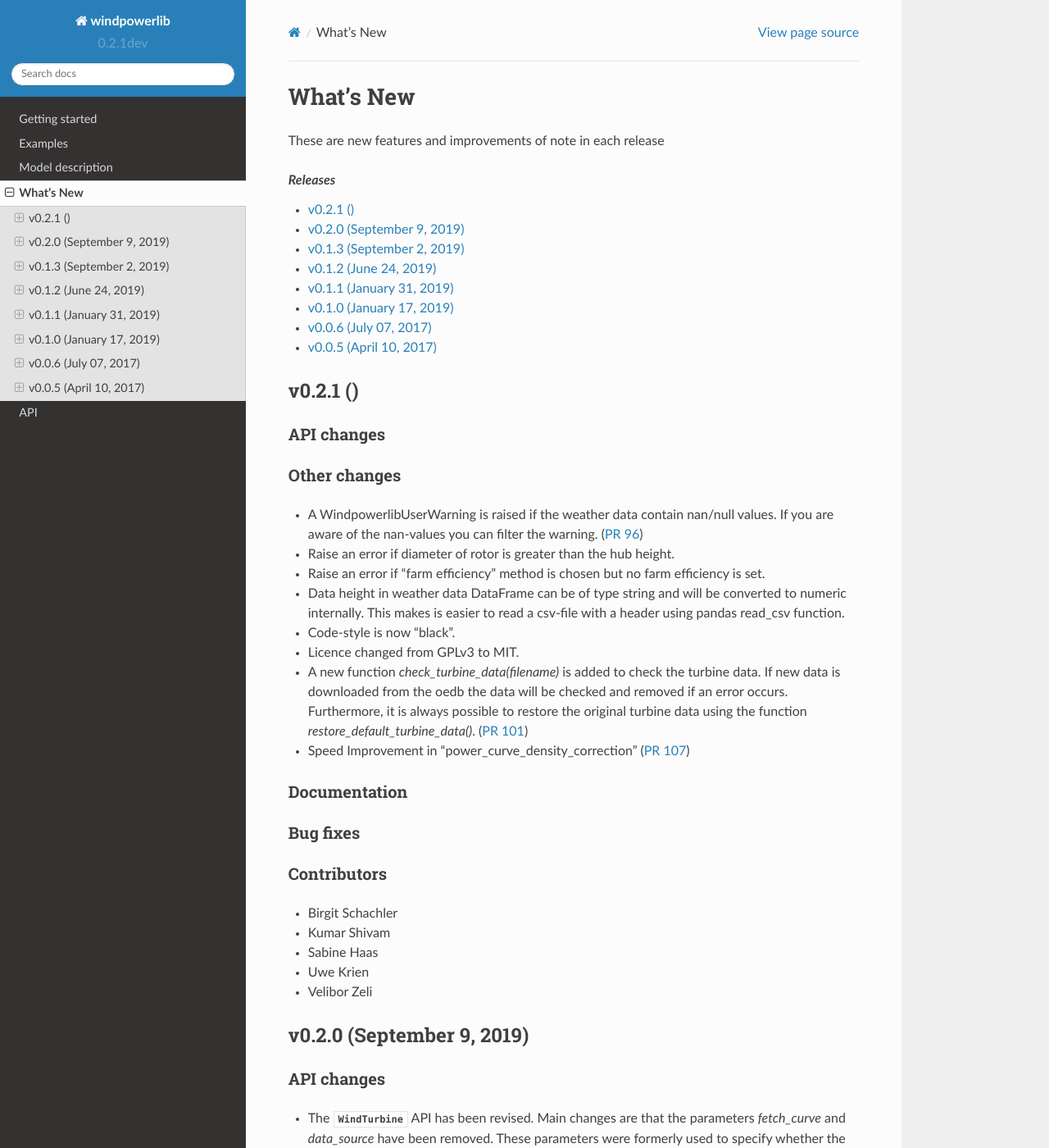
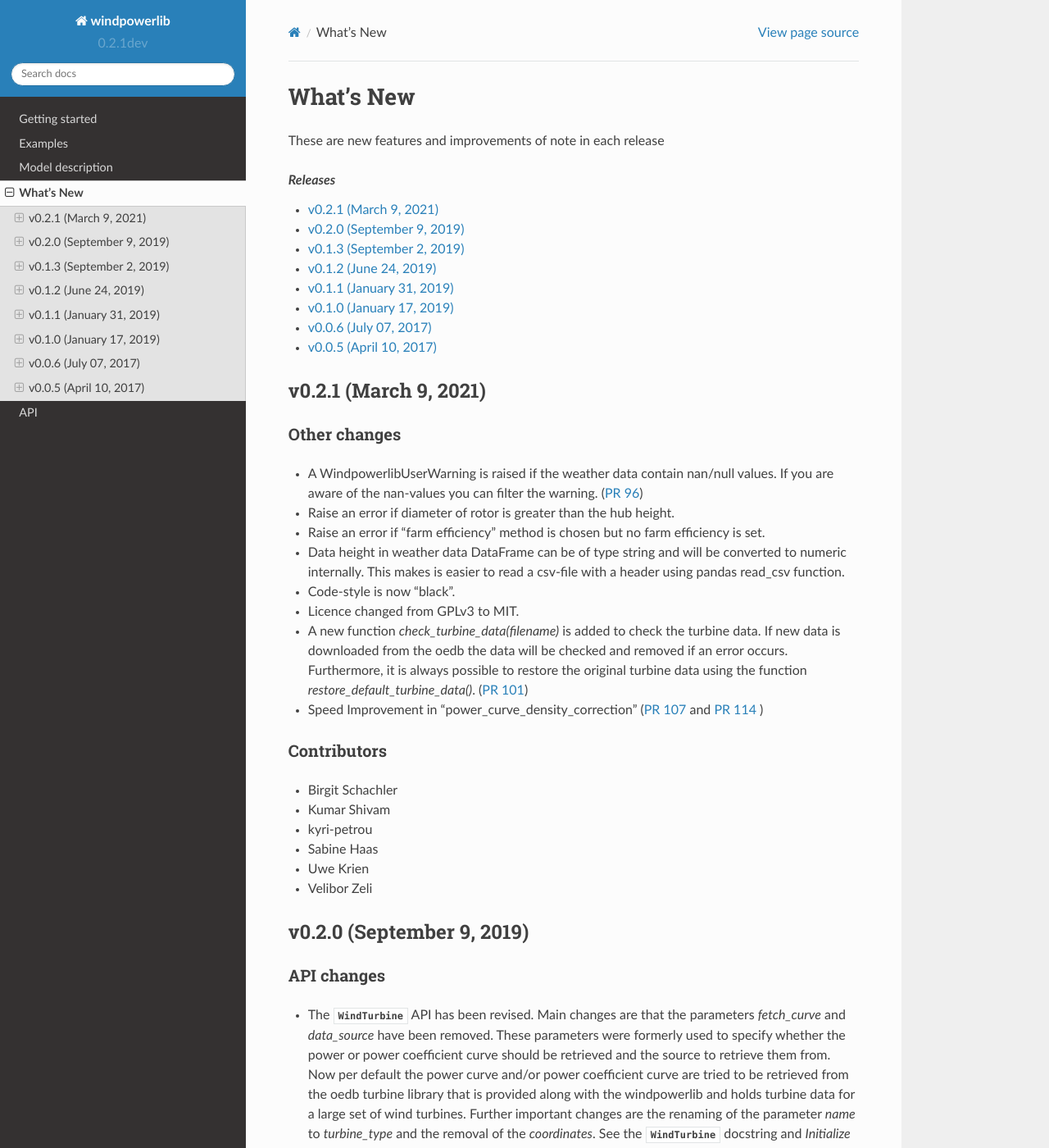
Before and after one commit to wind-python/windpowerlib, a Sphinx documentation site: the page built from doc/whats_new.rst, in a window 1280 px wide and 1400 px high. Shown: the whole window at 82% size. Built offline with Sphinx 7.4.7 and the Read the Docs theme 2.0.0, drawn with Linux system fonts in a browser that asks for light colours; formulas are drawn with MathJax 3; pages that are not in the unit, such as notebooks, are missing from menus.

Commit message:
Adapt whatsnew

```diff
--- a/doc/whatsnew/v0-2-1.rst
+++ b/doc/whatsnew/v0-2-1.rst
@@ -1,9 +1,5 @@
-v0.2.1 ()
+v0.2.1 (March 9, 2021)
 ++++++++++++++++++++++++++++++
-
-API changes
-#############
-
 
 Other changes
 #############
@@ -20,21 +16,15 @@
   original turbine data using the function `restore_default_turbine_data()`.
   (`PR 101 <https://github.com/wind-python/windpowerlib/pull/101>`_)
 * Speed Improvement in "power_curve_density_correction"
-  (`PR 107 <https://github.com/wind-python/windpowerlib/pull/107>`_)
-
-
-Documentation
-#############
-
-Bug fixes
-###########
-
+  (`PR 107 <https://github.com/wind-python/windpowerlib/pull/107>`_ and
+  `PR 114 <https://github.com/wind-python/windpowerlib/pull/114>`_ )
 
 Contributors
 ############
 
 * Birgit Schachler
 * Kumar Shivam
+* kyri-petrou
 * Sabine Haas
 * Uwe Krien
 * Velibor Zeli
```
